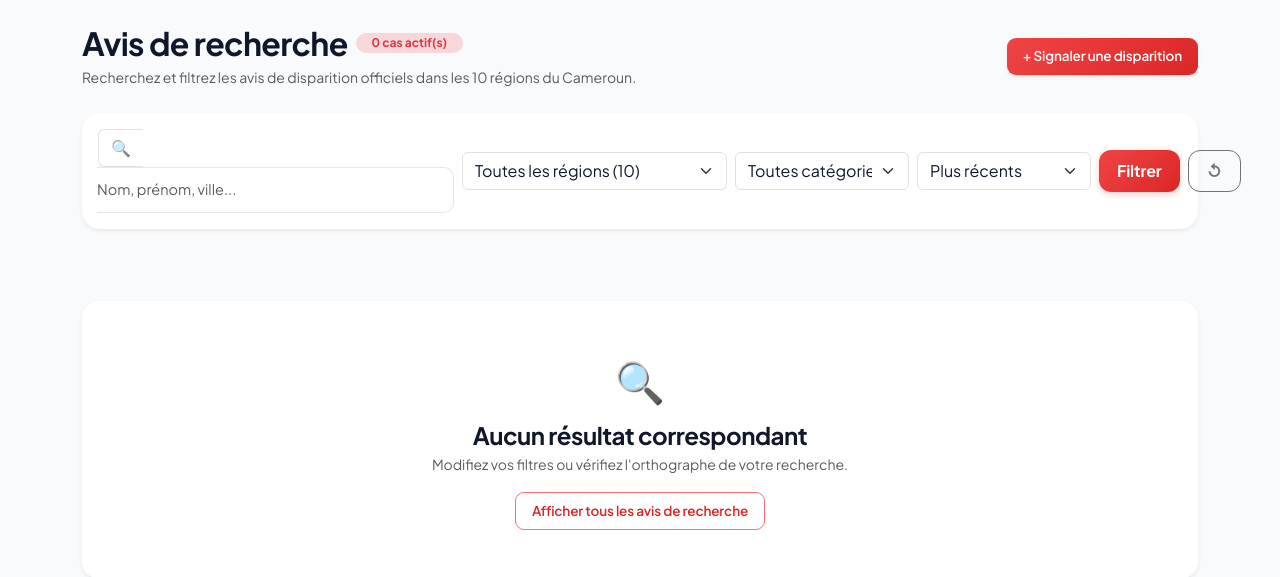
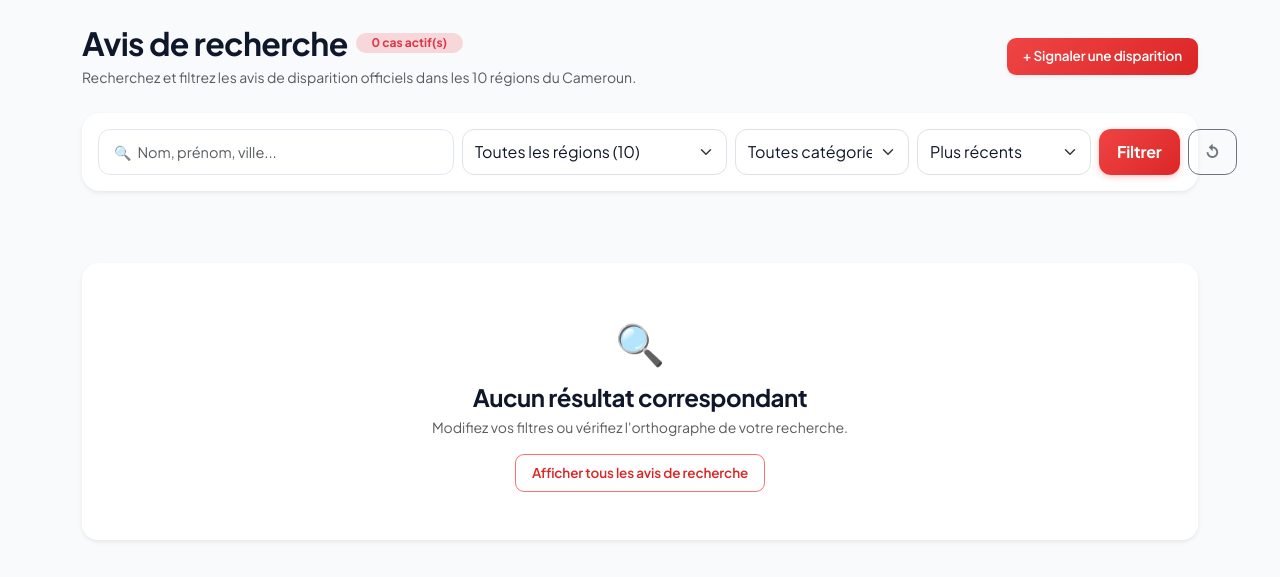
Before and after one commit to hakimi-yvon/cameralert, a Django app: page /cas/ in a window 1280 px wide. Shown: the part 116-693 px from the top of the page. Run offline with Django 5.2, Linux system fonts and the light colour scheme; data that the repository does not hold is empty.

Commit message:
Fix UI: alignement vertical parfait de la barre de recherche et des filtres dans la page Avis de recherche

```diff
--- a/static/css/style.css
+++ b/static/css/style.css
@@ -812,6 +812,18 @@ form textarea:focus {
     box-shadow: 0 0 0 4px rgba(239, 68, 68, 0.15) !important;
 }
 
+/* Fix Bootstrap input-group alignment */
+.input-group > input:not([type="checkbox"]):not([type="radio"]):not([type="submit"]):not([type="file"]) {
+    width: 1% !important;
+    flex: 1 1 auto !important;
+}
+.input-group > .input-group-text {
+    border: 1.5px solid var(--bord) !important;
+    background-color: var(--bg-input) !important;
+    color: var(--texte-secondaire) !important;
+    border-radius: 10px 0 0 10px !important;
+}
+
 /* Zone d'upload photo */
 .image-preview-box {
     border: 2px dashed var(--bord-hover);
--- a/templates/disparitions/liste_cas.html
+++ b/templates/disparitions/liste_cas.html
@@ -24,15 +24,21 @@
     <!-- Barre de filtres moderne et ergonomique -->
     <div class="card shadow-sm p-3 mb-4 border-0" style="border-radius:18px; background:var(--bg-card);">
         <form method="GET" class="row g-2 align-items-center">
+            <!-- Champ recherche textuelle avec icône intégrée -->
             <div class="col-lg-4 col-md-12">
-                <div class="input-group">
-                    <span class="input-group-text bg-transparent border-end-0 text-muted">🔍</span>
+                <div class="position-relative">
+                    <span class="position-absolute top-50 start-0 translate-middle-y ms-3 text-muted" style="pointer-events: none; z-index: 2; font-size: 14px;">
+                        🔍
+                    </span>
                     <input type="text" name="q" value="{{ recherche|default:'' }}"
-                           class="form-control border-start-0 ps-0" placeholder="Nom, prénom, ville...">
+                           class="form-control" placeholder="Nom, prénom, ville..."
+                           style="padding-left: 2.4rem !important; height: 46px; border-radius: 12px;">
                 </div>
             </div>
+
+            <!-- Régions -->
             <div class="col-lg-3 col-md-4 col-sm-6">
-                <select name="region" class="form-select">
+                <select name="region" class="form-select" style="height: 46px; border-radius: 12px;">
                     <option value="">Toutes les régions (10)</option>
                     <option value="Centre" {% if region == 'Centre' %}selected{% endif %}>Centre</option>
                     <option value="Littoral" {% if region == 'Littoral' %}selected{% endif %}>Littoral</option>
@@ -46,8 +52,10 @@
                     <option value="Sud Ouest" {% if region == 'Sud Ouest' or region == 'Sud-Ouest' %}selected{% endif %}>Sud-Ouest</option>
                 </select>
             </div>
+
+            <!-- Catégories -->
             <div class="col-lg-2 col-md-4 col-sm-6">
-                <select name="categorie" class="form-select">
+                <select name="categorie" class="form-select" style="height: 46px; border-radius: 12px;">
                     <option value="">Toutes catégories</option>
                     <option value="enfant" {% if categorie == 'enfant' %}selected{% endif %}>👶 Enfant</option>
                     <option value="femme" {% if categorie == 'femme' %}selected{% endif %}>👩 Femme</option>
@@ -55,18 +63,22 @@
                     <option value="personne_agee" {% if categorie == 'personne_agee' %}selected{% endif %}>👵 Personne âgée</option>
                 </select>
             </div>
+
+            <!-- Tri -->
             <div class="col-lg-2 col-md-4 col-sm-6">
-                <select name="tri" class="form-select">
+                <select name="tri" class="form-select" style="height: 46px; border-radius: 12px;">
                     <option value="recent" {% if tri == 'recent' or not tri %}selected{% endif %}>Plus récents</option>
                     <option value="ancien" {% if tri == 'ancien' %}selected{% endif %}>Plus anciens</option>
                 </select>
             </div>
+
+            <!-- Actions -->
             <div class="col-lg-1 col-md-12 col-sm-6 d-flex gap-2">
-                <button class="btn btn-danger w-100 py-2" type="submit" title="Appliquer les filtres">
+                <button class="btn btn-danger w-100 fw-bold d-flex align-items-center justify-content-center" type="submit" title="Appliquer les filtres" style="height: 46px; border-radius: 12px;">
                     Filtrer
                 </button>
                 {% if recherche or region or categorie or tri %}
-                <a href="{% url 'liste_cas' %}" class="btn btn-outline-secondary py-2" title="Réinitialiser">
+                <a href="{% url 'liste_cas' %}" class="btn btn-outline-secondary d-flex align-items-center justify-content-center px-3" title="Réinitialiser les filtres" style="height: 46px; border-radius: 12px;">
                     ↺
                 </a>
                 {% endif %}
```
